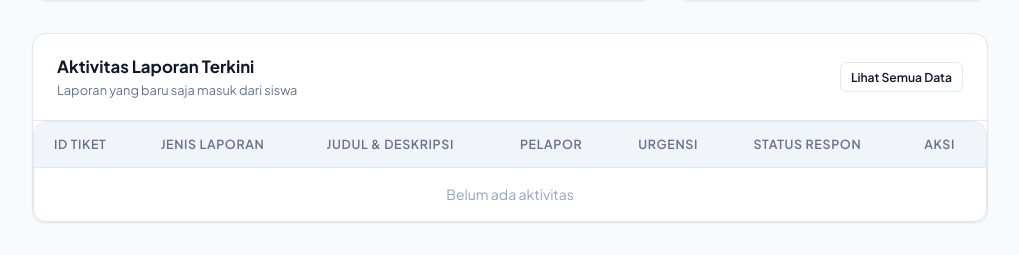
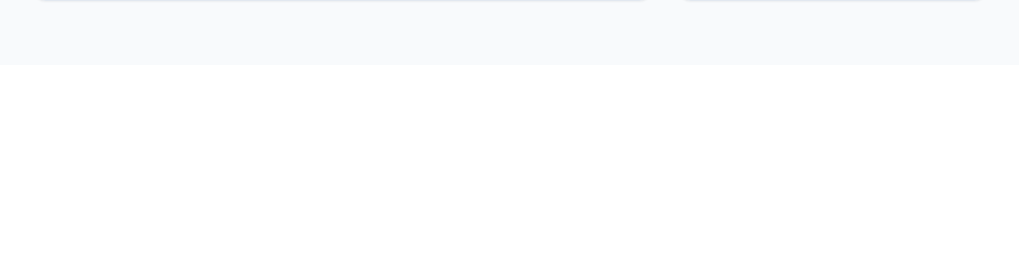
Before and after one commit to AdiPutra3421/SafeEdu, a Laravel app: page /dashboard in a window 1280 px wide. Shown: the part 853-1108 px from the top of the page, without its empty margins (260-1279 px from the left). After the commit the page ends 855 px from the top, so only its background shows below. Run offline with Laravel 12, Linux system fonts and the light colour scheme; the visitor is signed in with stand-in values (Sample User, id 1); data that the repository does not hold is empty.

Commit message:
penghapusan laporan dashboard admin

```diff
--- a/admin/resources/views/dashboard.blade.php
+++ b/admin/resources/views/dashboard.blade.php
@@ -199,35 +199,6 @@
       </div>
     </div>
   </div>
-
-  <!-- Recent Dispatches & Activity -->
-  <div class="card">
-    <div class="card-header">
-      <div>
-        <h3>Aktivitas Laporan Terkini</h3>
-        <p>Laporan yang baru saja masuk dari siswa</p>
-      </div>
-      <a href="{{ route('laporan') }}" class="btn btn-outline btn-sm">Lihat Semua Data</a>
-    </div>
-    <div class="table-responsive">
-      <table class="data-table">
-        <thead>
-          <tr>
-            <th>ID Tiket</th>
-            <th>Jenis Laporan</th>
-            <th>Judul & Deskripsi</th>
-            <th>Pelapor</th>
-            <th>Urgensi</th>
-            <th>Status Respon</th>
-            <th>Aksi</th>
-          </tr>
-        </thead>
-        <tbody id="recent-reports-table">
-          <!-- Injected via JavaScript -->
-        </tbody>
-      </table>
-    </div>
-  </div>
 </main>
 @endsection
 
@@ -338,42 +309,6 @@
         document.getElementById('stat-resolved').innerText = selesai;
 
         updateReportTypeChart(fasilitas, etik);
-
-        // Render Aktivitas Terakhir
-        const tbody = document.getElementById('recent-reports-table');
-        const recent = data.slice(0, 5);
-
-        if (recent.length === 0) {
-            tbody.innerHTML = `<tr><td colspan="7" style="text-align: center; color: #94a3b8;">Belum ada aktivitas</td></tr>`;
-            return;
-        }
-
-        tbody.innerHTML = recent.map(item => {
-          let badgeClass = 'badge-resolved';
-          if(item.status === 'menunggu') badgeClass = 'badge-ethics'; // Red warning
-          if(item.status === 'diproses') badgeClass = 'badge-pending'; // Yellow
-
-          let jenisLaporan = item.kategori ? item.kategori.nama : '-';
-          let pelapor = item.is_anonim ? 'Anonim' : (item.pelapor ? item.pelapor.nama : 'Siswa');
-          let urgency = item.kategori?.jenis === 'etik' ? '<span class="badge badge-ethics">Tinggi</span>' : '<span class="badge badge-pending">Normal</span>';
-
-          return `
-            <tr>
-              <td><strong>RPT-${item.id}</strong><br><span style="font-size:0.75rem; color:#94a3b8;">${new Date(item.created_at).toLocaleDateString()}</span></td>
-              <td>${jenisLaporan}</td>
-              <td>
-                <div style="font-weight:600; color:var(--text-main);">${item.judul || '-'}</div>
-                <div style="font-size:0.8rem; color:#94a3b8; white-space:nowrap; overflow:hidden; text-overflow:ellipsis; max-width:200px;">${item.deskripsi || '-'}</div>
-              </td>
-              <td>${pelapor}</td>
-              <td>${urgency}</td>
-              <td><span class="badge ${badgeClass}">${item.status.charAt(0).toUpperCase() + item.status.slice(1)}</span></td>
-              <td>
-                <a href="/laporan/${item.id}" class="btn btn-outline btn-sm">Detail</a>
-              </td>
-            </tr>
-          `;
-        }).join('');
       }
     } catch (err) {
       console.error(err);
```
Also changed, not shown: 1 other file.
